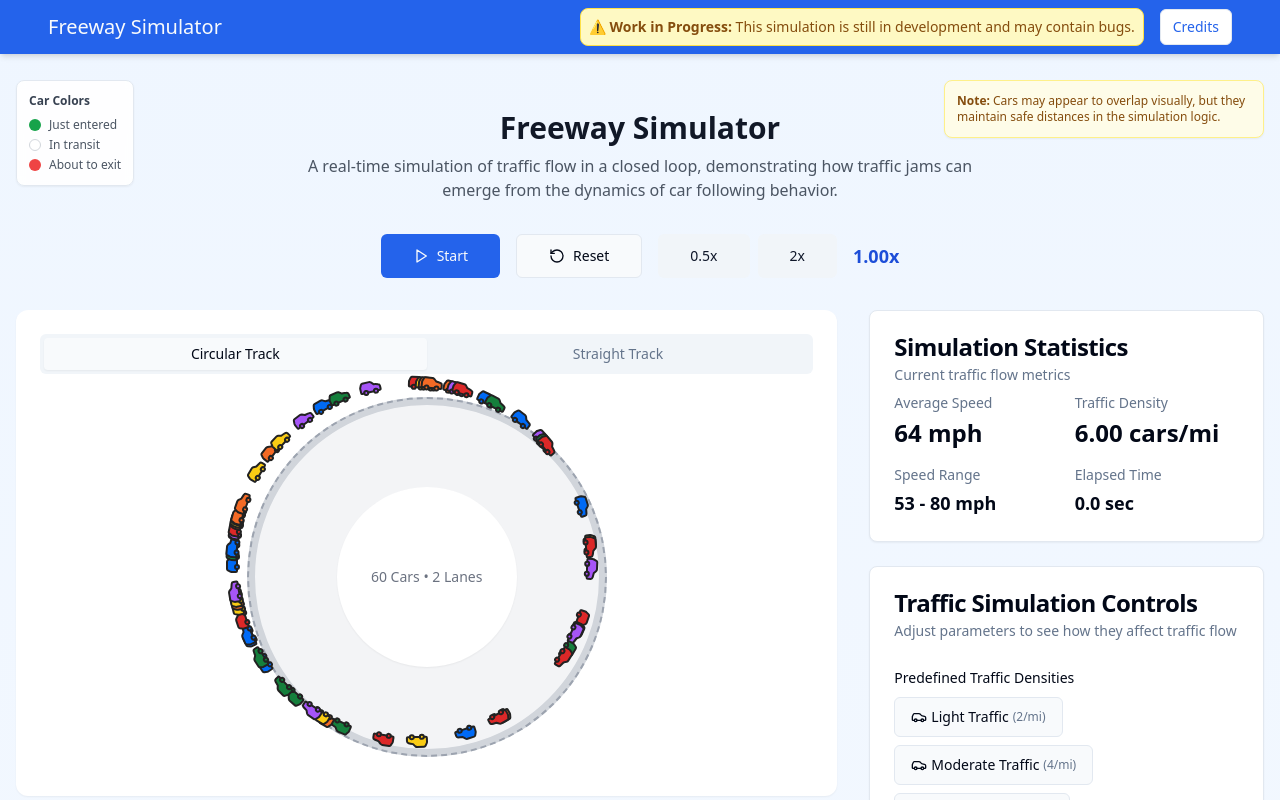
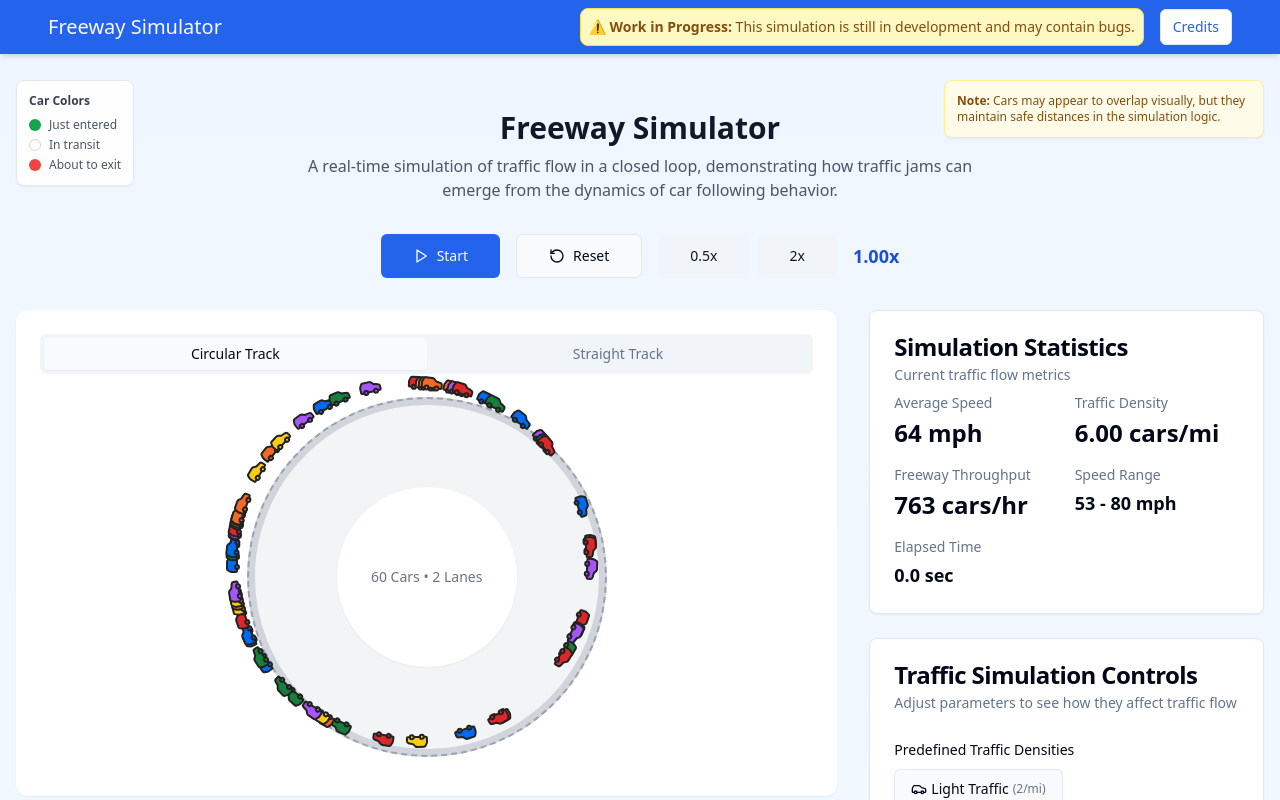
Before and after one commit to aaryanpraveen16/freeway-simulator, a React (Vite) app: page /freeway-simulator in a window 1280 px wide. Shown: the top 800 px of the page. Built offline with nearby package versions, Linux system fonts and the light colour scheme.

Commit message:
feat: Display freeway throughput and research suggestions
Added freeway throughput to the simulation statistics card. Provided guidance on research parameters, visualizations, and lane changing rules to analyze traffic flow and optimize freeway throughput.

```diff
--- a/src/components/StatsDisplay.tsx
+++ b/src/components/StatsDisplay.tsx
@@ -1,3 +1,4 @@
+
 import React, { useMemo } from "react";
 import { Car } from "@/utils/trafficSimulation";
 import {
@@ -25,12 +26,18 @@ const StatsDisplay: React.FC<StatsDisplayProps> = ({
     const maxSpeed = Math.max(...cars.map((car) => car.speed));
     const density = (cars.length / laneLength).toFixed(2); // cars per mile
 
+    // Calculate freeway throughput (cars per hour per lane)
+    // Throughput = average speed * density
+    const throughputPerLane = avgSpeed * parseFloat(density);
+    const totalThroughput = throughputPerLane * (cars.length > 0 ? Math.max(...cars.map(c => c.lane)) + 1 : 1);
+
     return {
       avgSpeed: Math.round(avgSpeed),
       minSpeed: Math.round(minSpeed),
       maxSpeed: Math.round(maxSpeed),
       density,
       elapsedTime: elapsedTime.toFixed(1),
+      throughput: Math.round(totalThroughput),
     };
   }, [cars, laneLength, elapsedTime]);
 
@@ -55,6 +62,11 @@ const StatsDisplay: React.FC<StatsDisplayProps> = ({
           </div>
 
           <div className="space-y-1">
+            <p className="text-sm text-muted-foreground">Freeway Throughput</p>
+            <p className="text-2xl font-bold">{stats.throughput} cars/hr</p>
+          </div>
+
+          <div className="space-y-1">
             <p className="text-sm text-muted-foreground">Speed Range</p>
             <p className="text-lg font-semibold">
               {stats.minSpeed} - {stats.maxSpeed} mph
```
